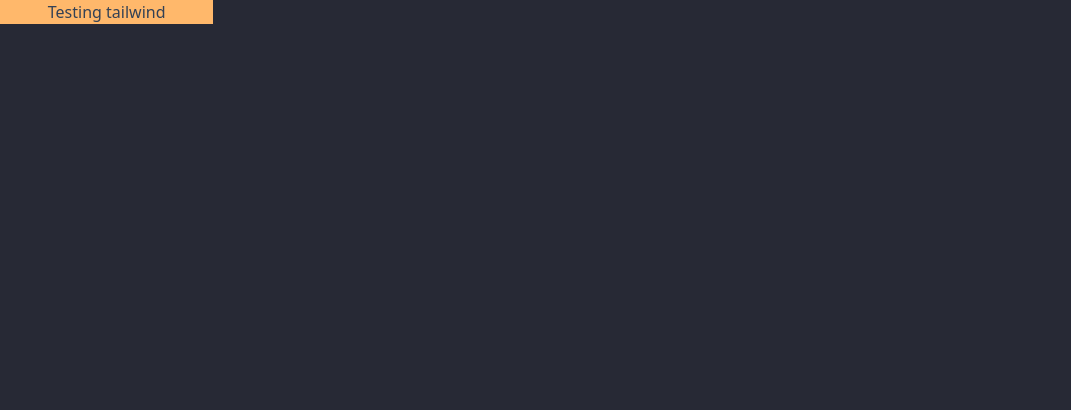
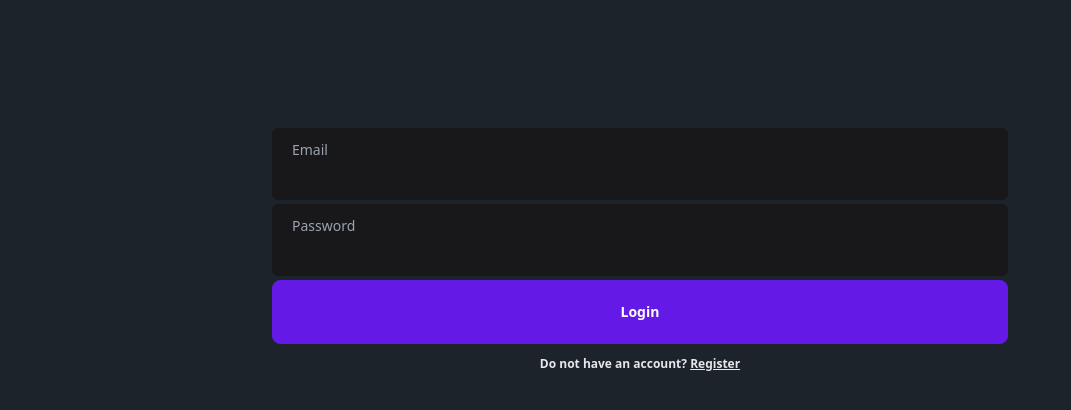
Before and after one commit to alireza-constantin/chitchat-ui, a React (Vite) app: page / in a window 1280 px wide. Shown: the top 410 px of the page, without its empty margins (0-1071 px from the left). Built offline with nearby package versions, Linux system fonts and the light colour scheme.

Commit message:
add register and login page UI

```diff
--- /dev/null
+++ b/src/components/formInput.tsx
@@ -0,0 +1,14 @@
+type FormInput = {
+    label: string
+}
+
+export const FormInput: React.FC<FormInput> = ({ label }) => {
+    return (
+        <div className="form-control rounded-md px-5 py-3 flex mb-1 w-full justify-center bg-zinc-900">
+            <label className="text-sm pb-1 text-gray-400 font-medium capitalize" htmlFor={label}>
+                {label}
+            </label>
+            <input className="bg-transparent text-white p-0 h-6 border-none outline-none" id={label} />
+        </div>
+    )
+}
--- a/src/main.tsx
+++ b/src/main.tsx
@@ -1,9 +1,10 @@
 import React from 'react'
 import ReactDOM from 'react-dom/client'
 import './index.css'
+import Login from './pages/Login'
 
 ReactDOM.createRoot(document.getElementById('root') as HTMLElement).render(
   <React.StrictMode>
-    <div className='text-center btn-accent text-slate-700 w-1/6'  >Testing tailwind</div>
+    <Login />
   </React.StrictMode>,
 )
--- /dev/null
+++ b/src/pages/Login.tsx
@@ -0,0 +1,16 @@
+import { FormInput } from "../components/formInput"
+
+export default function Login() {
+    return (
+        <>
+            <form className="mx-auto pt-32  container px-4 lg:w-3/5">
+                <FormInput label="email" />
+                <FormInput label="password" />
+                <button className="btn btn-primary capitalize h-16 w-full">Login</button>
+            </form>
+            <p className="text-center text-gray-200 font-semibold  text-xs mt-3">
+                Do not have an account? <span className="underline">Register</span>
+            </p>
+        </>
+    )
+}
--- /dev/null
+++ b/src/pages/register.tsx
@@ -0,0 +1,22 @@
+import { FormInput } from "../components/formInput"
+
+export default function Register() {
+    return (
+        <>
+            <form className="mx-auto pt-32  container px-4 lg:w-3/5">
+                <FormInput label="email" />
+                <div className="flex flex-col sm:flex-row sm:gap-1 justify-between">
+                    <FormInput label="First Name" />
+                    <FormInput label="Last Name" />
+                </div>
+                <FormInput label="password" />
+                <button className="btn btn-primary capitalize h-16 w-full">
+                    Create My Account
+                </button>
+            </form>
+            <p className="text-center text-gray-200 font-semibold  text-xs mt-3">
+                Already have an account? <span className="underline">Login</span>
+            </p>
+        </>
+    )
+}
--- a/tailwind.config.js
+++ b/tailwind.config.js
@@ -6,6 +6,6 @@ export default {
     },
     plugins: [require("daisyui")],
     daisyui: {
-        themes: ["dracula"],
+        themes: ["dark"],
     },
 }
```
Also changed, not shown: src/index.css (line endings or trailing spaces).
